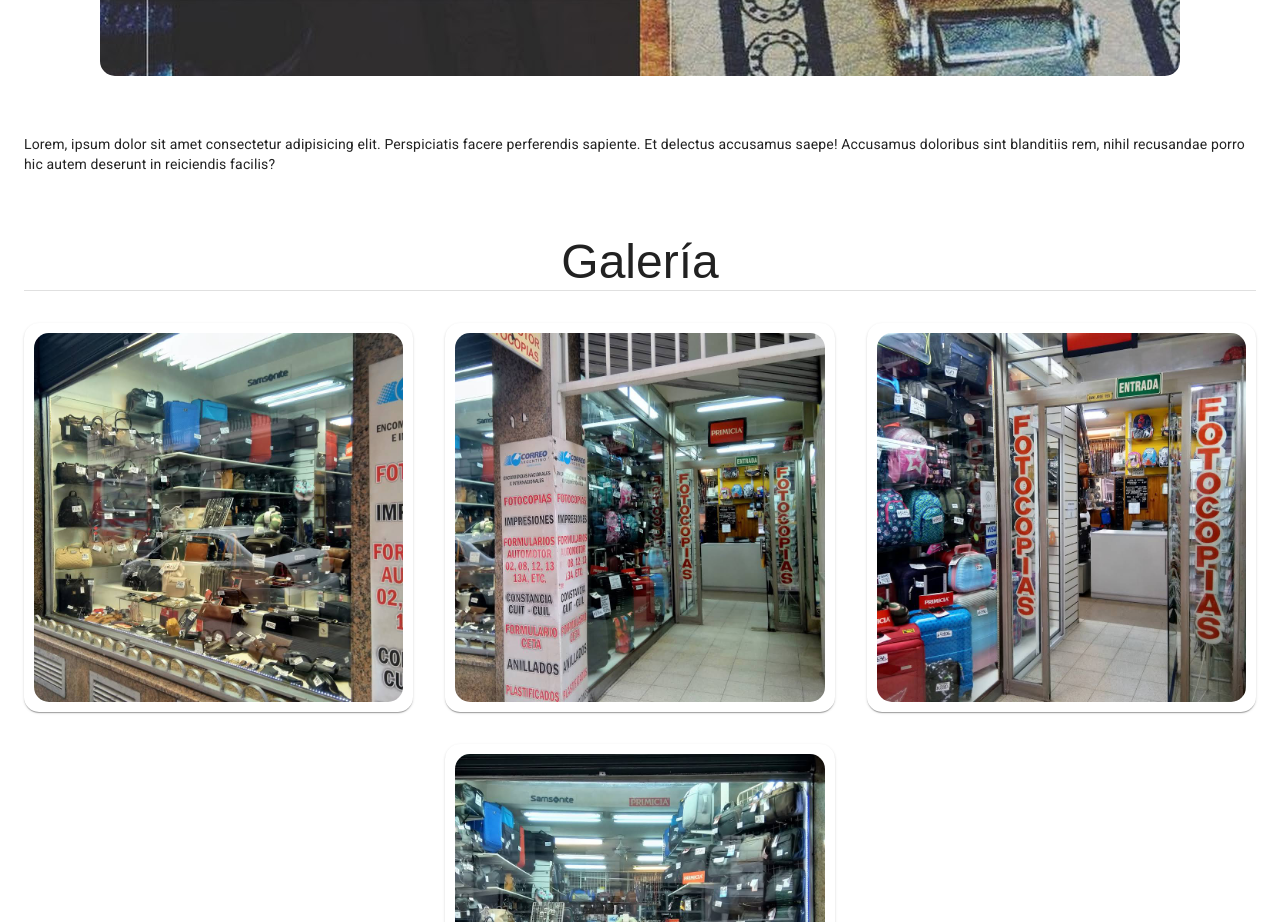
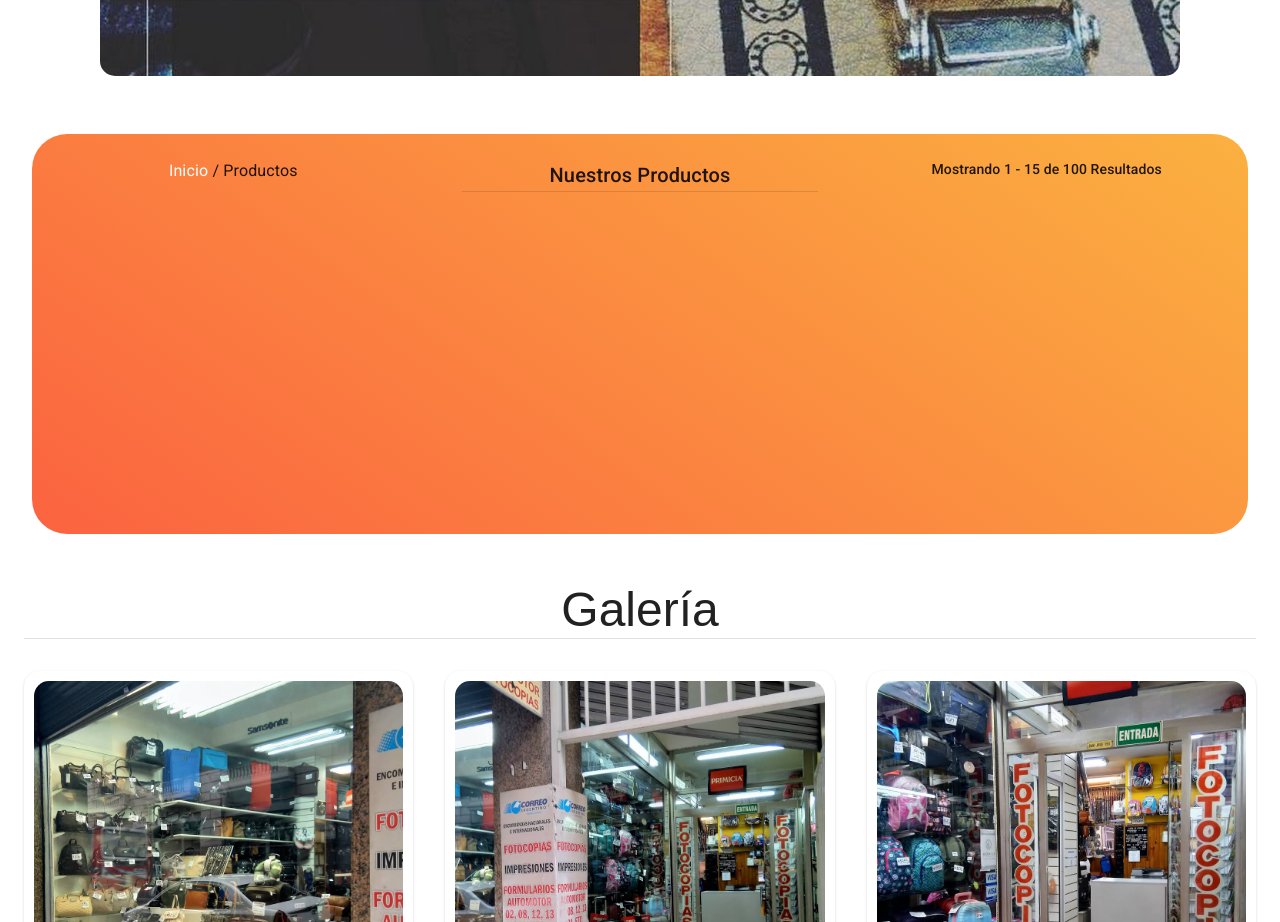
Before and after one commit to TheMrCorvy/Marroquineria-Stallion, a Next.js app: page / in a window 1280 px wide. Shown: the part 860-1782 px from the top of the page. Built offline with nearby package versions, Linux system fonts and the light colour scheme.

Commit message:
working on the first model

```diff
--- a/src/components/ListProductsSection.tsx
+++ b/src/components/ListProductsSection.tsx
@@ -10,6 +10,9 @@ import {
 	CardMedia,
 	Button,
 	Typography,
+	Link,
+	Breadcrumbs,
+	Divider,
 } from "@material-ui/core"
 
 import { makeStyles, createStyles, Theme } from "@material-ui/core/styles"
@@ -24,6 +27,36 @@ const useStyles = makeStyles((theme: Theme) =>
 		},
 		galeryContainer: {
 			marginTop: "3rem",
+			position: "relative",
+			minHeight: "50vh",
+			paddingLeft: 30,
+			paddingRight: 30,
+		},
+		bgRed: {
+			// background: "red",
+			minHeight: 50,
+			display: "flex",
+			poaition: "relative",
+			width: "100%",
+		},
+		background: {
+			position: "absolute",
+			top: 0,
+			left: "2.5%",
+			width: "95%",
+			height: "100%",
+			background: "linear-gradient(35deg, #fb6340 0, #fbb140 100%)",
+			borderRadius: 35,
+			zIndex: -1,
+		},
+		textCenter: {
+			textAlign: "center",
+			paddingTop: "auto",
+			alignItems: "center",
+			padding: 25,
+			[theme.breakpoints.down("sm")]: {
+				padding: 10,
+			},
 		},
 	})
 )
@@ -33,11 +66,28 @@ const ListProductsSection: FC = () => {
 
 	return (
 		<Container maxWidth="lg" className={classes.galeryContainer}>
-			<Grid container spacing={3}>
-				<Grid item>
-					Lorem, ipsum dolor sit amet consectetur adipisicing elit. Perspiciatis facere
-					perferendis sapiente. Et delectus accusamus saepe! Accusamus doloribus sint
-					blanditiis rem, nihil recusandae porro hic autem deserunt in reiciendis facilis?
+			<div className={classes.background} />
+			<Grid container>
+				<Grid item className={classes.bgRed}>
+					<Grid container justify="space-around">
+						<Grid item xs={12} sm={12} md={4} className={classes.textCenter}>
+							<Typography color="inherit" style={{ color: "white" }} variant="body1">
+								Inicio{" "}
+								<Typography component="span" color="textPrimary">
+									/ Productos
+								</Typography>
+							</Typography>
+						</Grid>
+						<Grid item xs={12} sm={12} md={4} className={classes.textCenter}>
+							<Typography variant="h6">Nuestros Productos</Typography>
+							<Divider />
+						</Grid>
+						<Grid item xs={12} sm={12} md={4} className={classes.textCenter}>
+							<Typography variant="subtitle2">
+								Mostrando 1 - 15 de 100 Resultados
+							</Typography>
+						</Grid>
+					</Grid>
 				</Grid>
 			</Grid>
 		</Container>
```
